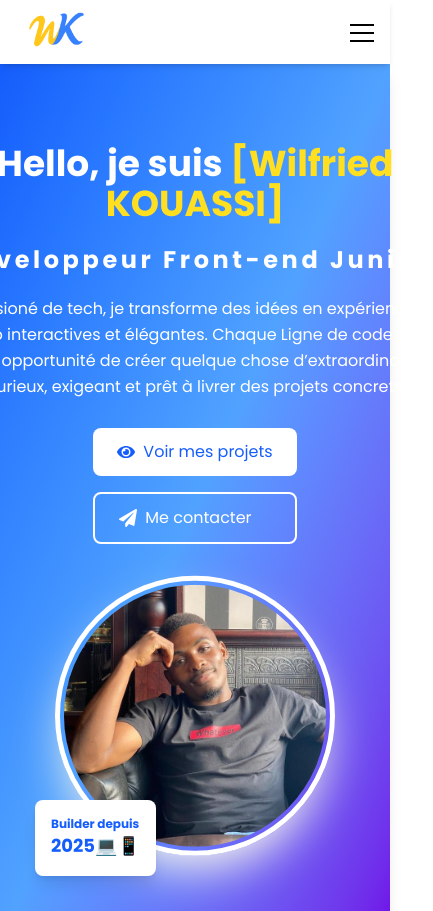
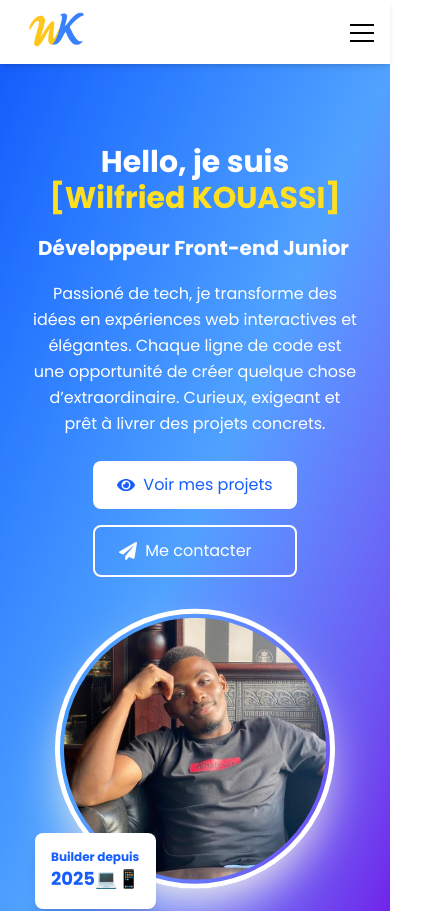
Before and after one commit to WilfriedFahim/portfolio-wilfried, a Next.js app: page / in a window 390 px wide. Shown: the top 911 px of the page, 433 px wide, since content can reach past the window. Built offline with nearby package versions, Linux system fonts and the light colour scheme.

Commit message:
fix; Correction du responsive de la banniere

```diff
--- a/app/globals.css
+++ b/app/globals.css
@@ -57,14 +57,16 @@ body {
 }
 
 
+.typewriter-wrap {
+  white-space: normal;
+  display: inline-block;
+}
+
 .typewriter {
   overflow: hidden;
-  border-right: .15em solid var(--light);
-  white-space: nowrap;
-  letter-spacing: .15em;
-  animation:
-    typing 3.5s steps(40, end),
-    blink-caret .75s step-end infinite;
+  border-right: .15em solid #fff;
+  white-space: nowrap; /* <-- PROBLÈME ICI */
+  animation: typing 3s steps(30, end), blink-caret .75s step-end infinite;
 }
 
 @keyframes typing {
@@ -74,5 +76,5 @@ body {
 
 @keyframes blink-caret {
   from, to { border-color: transparent }
-    50% { border-color: var(--primary); }
+  50% { border-color: white }
 }
--- a/app/page.tsx
+++ b/app/page.tsx
@@ -13,28 +13,24 @@ export default function Home() {
 			<div className="w-full bg-gradient-to-br from-blue-600 via-blue-400 to-violet-700 shadow-lg">
 				<Container className="py-20 flex flex-col xl:flex-row items-center justify-between">
 					{/* zone texte*/}
-					<div className="flex-1 flex flex-col items-center text-center">
-						{/* Nom/Prénom en gros*/}
-						<h1 className="text-white text-4xl xl:text-5xl font-bold mb-5">
+					<div className="flex flex-col items-center text-center px-4 sm:px-6 md:px-8 w-full max-w-xl mx-auto">
+						<h1 className="text-white text-3xl sm:text-4xl xl:text-5xl font-bold mb-4">
 							Hello, je suis{" "}
 							<span className="text-yellow-300">[Wilfried KOUASSI]</span>
 						</h1>
 
-						{/*Job title / rôle */}
-						<p className="typewriter text-2xl lg:text-3xl font-bold mb-5 text-white flex flex-wrap">
+						<p className="typewriter block text-xl sm:text-2xl font-bold mb-4 text-white leading-relaxed">
 							Développeur Front-end Junior
 						</p>
 
-						{/* Baseline/présentation courte */}
-						<p className="text-white text-base sm:text-lg xl:text-xl mb-3 leading-relaxed whitespace-normal break-words">
+						<p className="text-white text-base sm:text-lg mb-6 leading-relaxed">
 							Passioné de tech, je transforme des idées en expériences web
-							interactives et élégantes. Chaque Ligne de code est une
-							opportunité de créer quelque chose d&rsquo;extraordinaire.
-							Curieux, exigeant et prêt à livrer des projets concrets.
+							interactives et élégantes. Chaque ligne de code est une
+							opportunité de créer quelque chose d’extraordinaire. Curieux,
+							exigeant et prêt à livrer des projets concrets.
 						</p>
 
-						{/* Boutons d'actions */}
-						<div className="flex flex-col xl:flex-row gap-4 mt-4">
+						<div className="flex flex-col sm:flex-row gap-4">
 							<Link
 								href="/projects"
 								className="bg-white text-blue-600 hover:bg-gray-100 px-6 py-3 rounded-lg font-medium transition duration-300 flex items-center"
```
Lines whose indentation alone changed are shown as unchanged.
